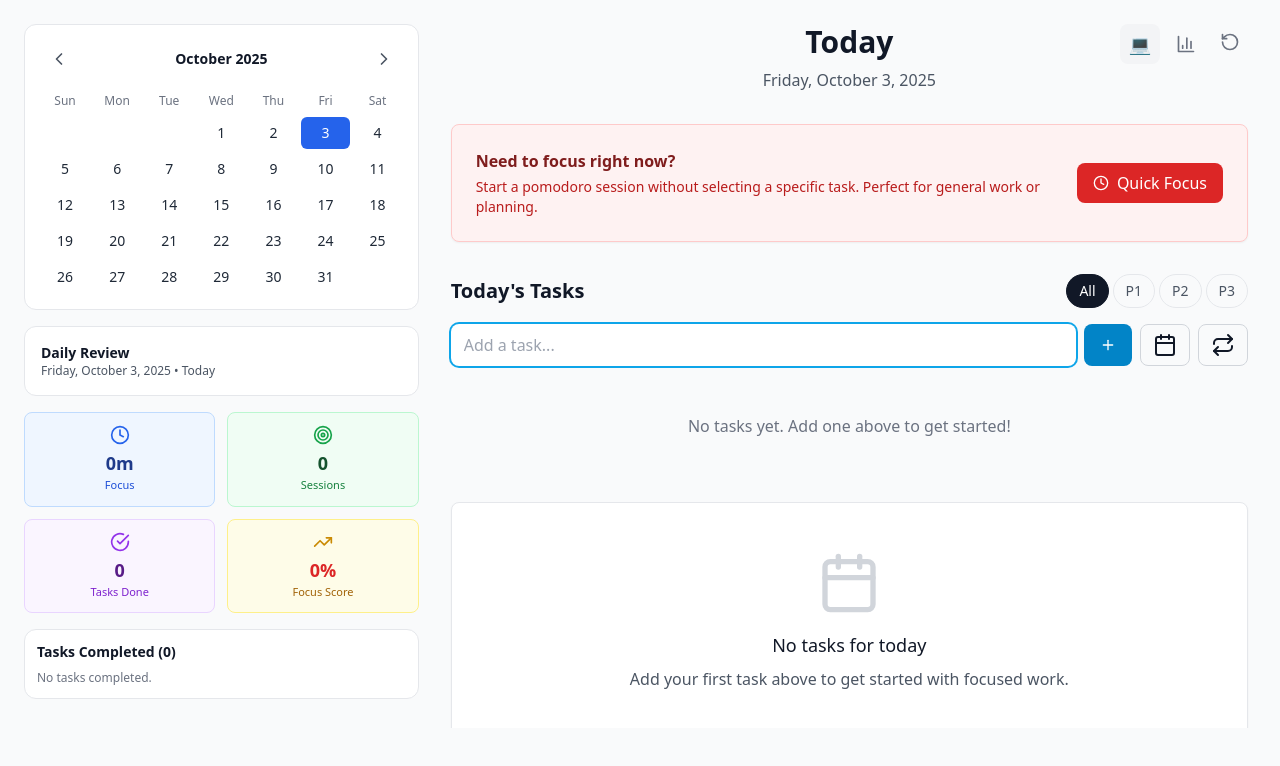
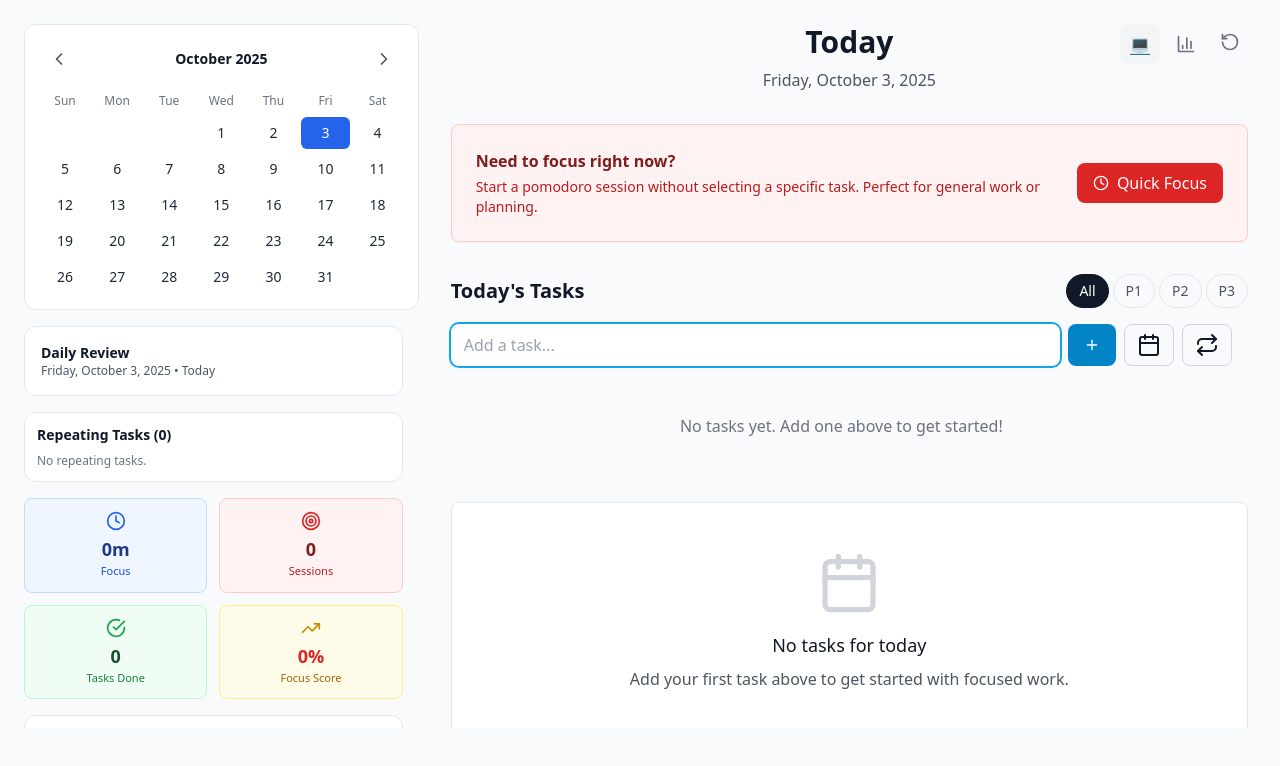
Before and after one commit to kengboonang/claude-code-task-list, a React (Vite) app in the folder claude/: page / in a window 1280 px wide. Shown: the top 766 px of the page. Built offline with nearby package versions, Linux system fonts and the light colour scheme.

Commit message:
feat: change colours of cards, margins

```diff
--- a/claude/src/components/DailyReviewPanel.tsx
+++ b/claude/src/components/DailyReviewPanel.tsx
@@ -1,4 +1,4 @@
-import { CheckCircle, Clock, Target, TrendingUp, X } from 'lucide-react'
+import { CheckCircle, Clock, Edit, Repeat, Target, Trash2, TrendingUp, X } from 'lucide-react'
 import { useMemo, useState } from 'react'
 import type { Session, Task } from '../types'
 import Calendar from './Calendar'
@@ -45,6 +45,7 @@ interface DailyReviewPanelProps {
   sessions: Session[]
   onUpdateTask: (id: string, updates: Partial<Task>) => void
   onDeleteTask: (id: string) => void
+  onEditTask?: (task: Task) => void
   className?: string
 }
 
@@ -52,7 +53,7 @@ interface DailyReviewPanelProps {
  * Sidebar version of DailyReview (non-modal) with a calendar on top.
  * Clicking on calendar dates switches the selected day and updates the summary.
  */
-export default function DailyReviewPanel({ tasks, sessions, onUpdateTask, onDeleteTask, className }: DailyReviewPanelProps) {
+export default function DailyReviewPanel({ tasks, sessions, onUpdateTask, onDeleteTask, onEditTask, className }: DailyReviewPanelProps) {
   const [selectedDateKey, setSelectedDateKey] = useState<string>(toLocalDateKey(new Date()))
   const [showCompletedModal, setShowCompletedModal] = useState(false)
   const [showSessionsModal, setShowSessionsModal] = useState(false)
@@ -72,6 +73,8 @@ export default function DailyReviewPanel({ tasks, sessions, onUpdateTask, onDele
       toLocalDateKey(t.updated_at) === date
     )
 
+    const repeatingTasks = tasks.filter(t => t.repeat)
+
     const plannedMinutes = focusSessions.reduce((acc, s) => acc + s.planned_duration, 0)
     const focusScore = plannedMinutes > 0 ? Math.round((totalFocusMinutes / plannedMinutes) * 100) : 0
 
@@ -80,6 +83,7 @@ export default function DailyReviewPanel({ tasks, sessions, onUpdateTask, onDele
       totalFocusMinutes: Math.round(totalFocusMinutes * 10) / 10,
       sessionsCount: focusSessions.length,
       completedTasks: completedOnDate,
+      repeatingTasks,
       focusScore,
     }
   }, [sessions, tasks, selectedDateKey])
@@ -98,15 +102,87 @@ export default function DailyReviewPanel({ tasks, sessions, onUpdateTask, onDele
       </div>
 
       {/* Scrollable content */}
-      <div className="flex-1 min-h-0 overflow-y-auto space-y-4">
-        {/* Selected day header */}
-        <div className="bg-white dark:bg-gray-800 rounded-xl border border-gray-200 dark:border-gray-700 p-4">
+      <div className="flex-1 min-h-0 overflow-y-auto space-y-4 pr-4">
+      {/* Selected day header */}
+      <div className="bg-white dark:bg-gray-800 rounded-xl border border-gray-200 dark:border-gray-700 p-4">
         <div className="flex items-center justify-between">
           <div>
             <h3 className="text-sm font-semibold text-gray-900 dark:text-gray-100">Daily Review</h3>
             <p className="text-xs text-gray-600 dark:text-gray-400">{formatHumanDate(selectedDateKey)}{isToday ? ' • Today' : ''}</p>
           </div>
         </div>
+      </div>
+
+      {/* Repeating Tasks */}
+      <div className="bg-white dark:bg-gray-800 rounded-xl border border-gray-200 dark:border-gray-700 p-3">
+        <div className="text-sm font-semibold text-gray-900 dark:text-gray-100 mb-2">
+          Repeating Tasks ({daily.repeatingTasks.length})
+        </div>
+        {daily.repeatingTasks.length === 0 ? (
+          <div className="text-xs text-gray-500 dark:text-gray-400">No repeating tasks.</div>
+        ) : (
+          <div className="space-y-1">
+            {daily.repeatingTasks.slice(0, 5).map(task => (
+              <div key={task.id} className="flex items-center gap-2 text-xs p-1.5 rounded-lg bg-white dark:bg-gray-800 border border-gray-200 dark:border-gray-700">
+                {task.status === 'completed' ? (
+                  <CheckCircle className="w-3.5 h-3.5 text-green-600 dark:text-green-300 flex-shrink-0" />
+                ) : (
+                  <Repeat className="w-3.5 h-3.5 text-gray-600 dark:text-gray-300 flex-shrink-0" />
+                )}
+                <div className="flex-1 min-w-0">
+                  <div className={`truncate font-medium ${
+                    task.status === 'completed'
+                      ? 'text-gray-900 dark:text-gray-100 line-through'
+                      : 'text-gray-900 dark:text-gray-100'
+                  }`}>
+                    {task.title}
+                  </div>
+                  <div className="text-[10px] text-gray-700 dark:text-gray-300">
+                    Repeats {task.repeat?.frequency}
+                    {task.status === 'completed' && ' • Completed'}
+                  </div>
+                </div>
+                <div className="flex items-center gap-1">
+                  <span className={`px-1 py-0.5 text-[10px] font-medium rounded ${
+                    task.priority === 'P1' ? 'bg-red-100 text-red-800' :
+                    task.priority === 'P2' ? 'bg-yellow-100 text-yellow-800' :
+                    'bg-green-100 text-green-800'
+                  }`}>
+                    {task.priority}
+                  </span>
+                  {task.status !== 'completed' && (
+                    <button
+                      onClick={() => onUpdateTask(task.id, { status: 'completed' })}
+                      className="p-1 text-gray-600 dark:text-gray-300 hover:text-green-600 dark:hover:text-green-400 rounded"
+                      title="Mark complete"
+                    >
+                      <CheckCircle className="w-3 h-3" />
+                    </button>
+                  )}
+                  {onEditTask && (
+                    <button
+                      onClick={() => onEditTask(task)}
+                      className="p-1 text-gray-600 dark:text-gray-300 hover:text-gray-800 dark:hover:text-gray-100 rounded"
+                      title="Edit task"
+                    >
+                      <Edit className="w-3 h-3" />
+                    </button>
+                  )}
+                  <button
+                    onClick={() => onDeleteTask(task.id)}
+                    className="p-1 text-gray-600 dark:text-gray-300 hover:text-red-600 dark:hover:text-red-400 rounded"
+                    title="Delete task"
+                  >
+                    <Trash2 className="w-3 h-3" />
+                  </button>
+                </div>
+              </div>
+            ))}
+            {daily.repeatingTasks.length > 5 && (
+              <div className="text-[11px] text-gray-700 dark:text-gray-300">+ {daily.repeatingTasks.length - 5} more</div>
+            )}
+          </div>
+        )}
       </div>
 
       {/* Key Metrics */}
@@ -119,26 +195,26 @@ export default function DailyReviewPanel({ tasks, sessions, onUpdateTask, onDele
           <div className="text-[11px] text-blue-700 dark:text-blue-300">Focus</div>
         </div>
         <div
-          className="bg-green-50 dark:bg-green-900/20 rounded-lg p-3 text-center border border-green-200 dark:border-green-800 cursor-pointer hover:shadow-md transition-shadow"
+          className="bg-red-50 dark:bg-red-900/20 rounded-lg p-3 text-center border border-red-200 dark:border-red-800 cursor-pointer hover:shadow-md transition-shadow"
           onClick={() => setShowSessionsModal(true)}
           title="View sessions"
         >
-          <Target className="w-5 h-5 text-green-600 dark:text-green-300 mx-auto mb-1" />
-          <div className="text-lg font-bold text-green-900 dark:text-green-100">
+          <Target className="w-5 h-5 text-red-600 dark:text-red-300 mx-auto mb-1" />
+          <div className="text-lg font-bold text-red-900 dark:text-red-100">
             {daily.sessionsCount}
           </div>
-          <div className="text-[11px] text-green-700 dark:text-green-300">Sessions</div>
+          <div className="text-[11px] text-red-700 dark:text-red-300">Sessions</div>
         </div>
         <div
-          className="bg-purple-50 dark:bg-purple-900/20 rounded-lg p-3 text-center border border-purple-200 dark:border-purple-800 cursor-pointer hover:shadow-md transition-shadow"
+          className="bg-green-50 dark:bg-green-900/20 rounded-lg p-3 text-center border border-green-200 dark:border-green-800 cursor-pointer hover:shadow-md transition-shadow"
           onClick={() => setShowCompletedModal(true)}
           title="View completed tasks"
         >
-          <CheckCircle className="w-5 h-5 text-purple-600 dark:text-purple-300 mx-auto mb-1" />
-          <div className="text-lg font-bold text-purple-900 dark:text-purple-100">
+          <CheckCircle className="w-5 h-5 text-green-600 dark:text-green-300 mx-auto mb-1" />
+          <div className="text-lg font-bold text-green-900 dark:text-green-100">
             {daily.completedTasks.length}
           </div>
-          <div className="text-[11px] text-purple-700 dark:text-purple-300">Tasks Done</div>
+          <div className="text-[11px] text-green-700 dark:text-green-300">Tasks Done</div>
         </div>
         <div className="bg-yellow-50 dark:bg-yellow-900/20 rounded-lg p-3 text-center border border-yellow-200 dark:border-yellow-800">
           <TrendingUp className="w-5 h-5 text-yellow-600 dark:text-yellow-300 mx-auto mb-1" />
@@ -214,6 +290,7 @@ export default function DailyReviewPanel({ tasks, sessions, onUpdateTask, onDele
           </div>
         )}
       </div>
+
     </div>
     {showCompletedModal && (
       <CompletedTasksModal
--- a/claude/src/components/TaskList.tsx
+++ b/claude/src/components/TaskList.tsx
@@ -133,7 +133,7 @@ export function TaskList({
   }
 
   return (
-    <div className="space-y-4">
+    <div className="space-y-4 pr-4">
       <h2 className="text-xl font-semibold text-gray-900">{title}</h2>
 
       {showQuickAdd && (
--- a/claude/src/stores/useAppStore.ts
+++ b/claude/src/stores/useAppStore.ts
@@ -462,17 +462,54 @@ const getCompletedMIT = useCallback(() => {
   const resetDailyData = useCallback(() => {
     updateState(prev => ({
       ...prev,
-    tasks: prev.tasks.map(task => ({
+      tasks: prev.tasks.map(task => {
+        const shouldResetRepeatingTask = task.repeat && shouldTaskRepeatToday(task)
+
+        return {
           ...task,
           is_mit: false,
-      // Preserve completed status and updated_at for completed tasks
-      ...(task.status !== 'completed' && { updated_at: new Date() })
-    })),
+          // Reset repeating tasks to incomplete if they should repeat today
+          ...(shouldResetRepeatingTask && {
+            status: 'todo' as const,
+            updated_at: new Date()
+          }),
+          // Preserve completed status and updated_at for non-repeating completed tasks
+          ...(!shouldResetRepeatingTask && task.status !== 'completed' && { updated_at: new Date() })
+        }
+      }),
       currentSession: null,
       isInFocusMode: false,
       currentTaskId: null,
     }))
   }, [updateState])
+
+  const shouldTaskRepeatToday = useCallback((task: Task): boolean => {
+    if (!task.repeat || task.status !== 'completed') return false
+
+    const today = new Date()
+    const taskUpdated = new Date(task.updated_at)
+
+    switch (task.repeat.frequency) {
+      case 'daily':
+        // Reset if completed yesterday or earlier
+        return taskUpdated.toDateString() !== today.toDateString()
+
+      case 'weekly':
+        // Reset if it's been 7 days since completion
+        const daysDiff = Math.floor((today.getTime() - taskUpdated.getTime()) / (1000 * 60 * 60 * 24))
+        return daysDiff >= 7
+
+      case 'monthly':
+        // Reset if it's the same day of the month as when the task was created or last completed
+        const taskDay = taskUpdated.getDate()
+        const todayDay = today.getDate()
+        const isNewMonth = taskUpdated.getMonth() !== today.getMonth() || taskUpdated.getFullYear() !== today.getFullYear()
+        return isNewMonth && todayDay === taskDay
+
+      default:
+        return false
+    }
+  }, [])
 
   return {
     ...state,
```
Also changed, not shown: claude/src/index.css (line endings or trailing spaces). Lines whose indentation alone changed are shown as unchanged.
